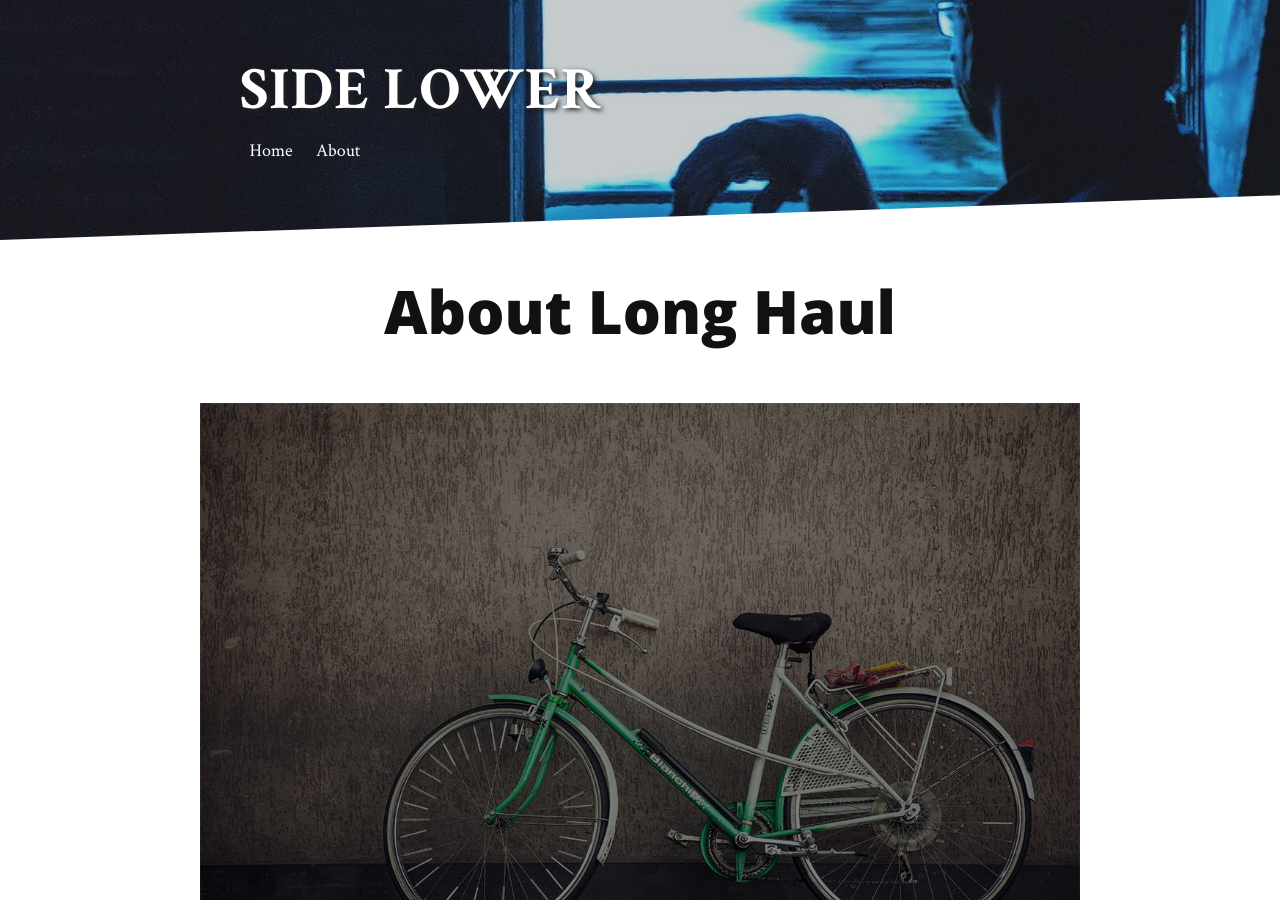
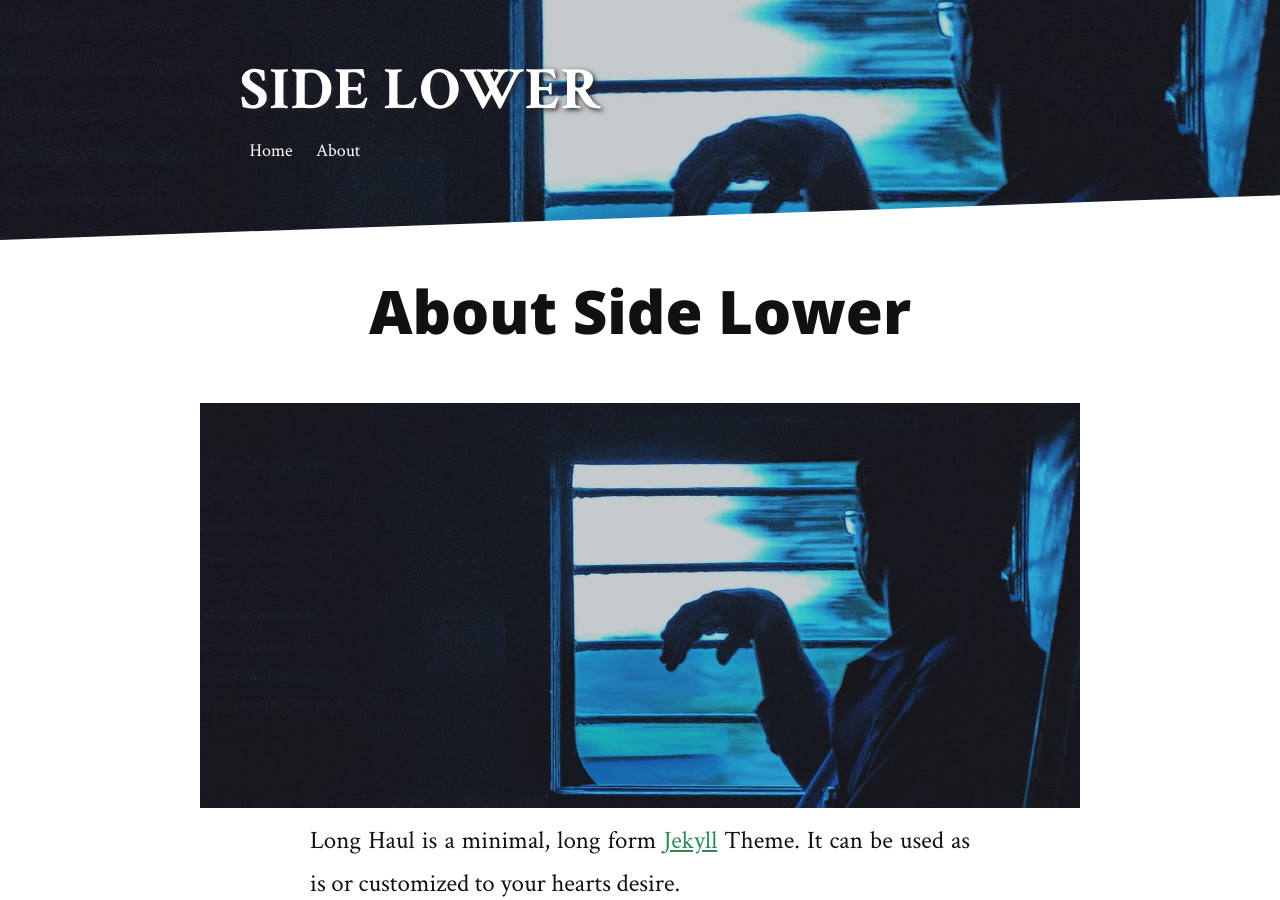
Before and after one commit to sohamlive/sohamlive.github.io, a Jekyll site: the page built from about.md, in a window 1280 px wide and 900 px high. Built offline with Jekyll 4.4.1, drawn with Linux system fonts in a browser that asks for light colours; nearby versions of some CDN libraries.

Commit message:
About Page

```diff
--- a/about.md
+++ b/about.md
@@ -1,11 +1,11 @@
 ---
 layout: default
-title: About Long Haul
+title: About Side Lower
 ---
 
 <div class="post">
-	<h1 class="pageTitle">About Long Haul</h1>
-	<img src="{{ '/assets/img/touring.jpg' | prepend: site.baseurl }}" alt="">
+	<h1 class="pageTitle">About Side Lower</h1>
+	<img src="{{ '/assets/img/cover-2-3.jpg' | prepend: site.baseurl }}" alt="">
 	<p class="intro">Long Haul is a minimal, long form <a href="http://jekyllrb.com">Jekyll</a> Theme. It can be used as is or customized to your hearts desire.</p>
 	<p>Long Haul was created in honor of all the hard working touring bicycles that have traversed the globe time and time again. Take it for a spin.</p>
 	<h2>Features</h2>
```
